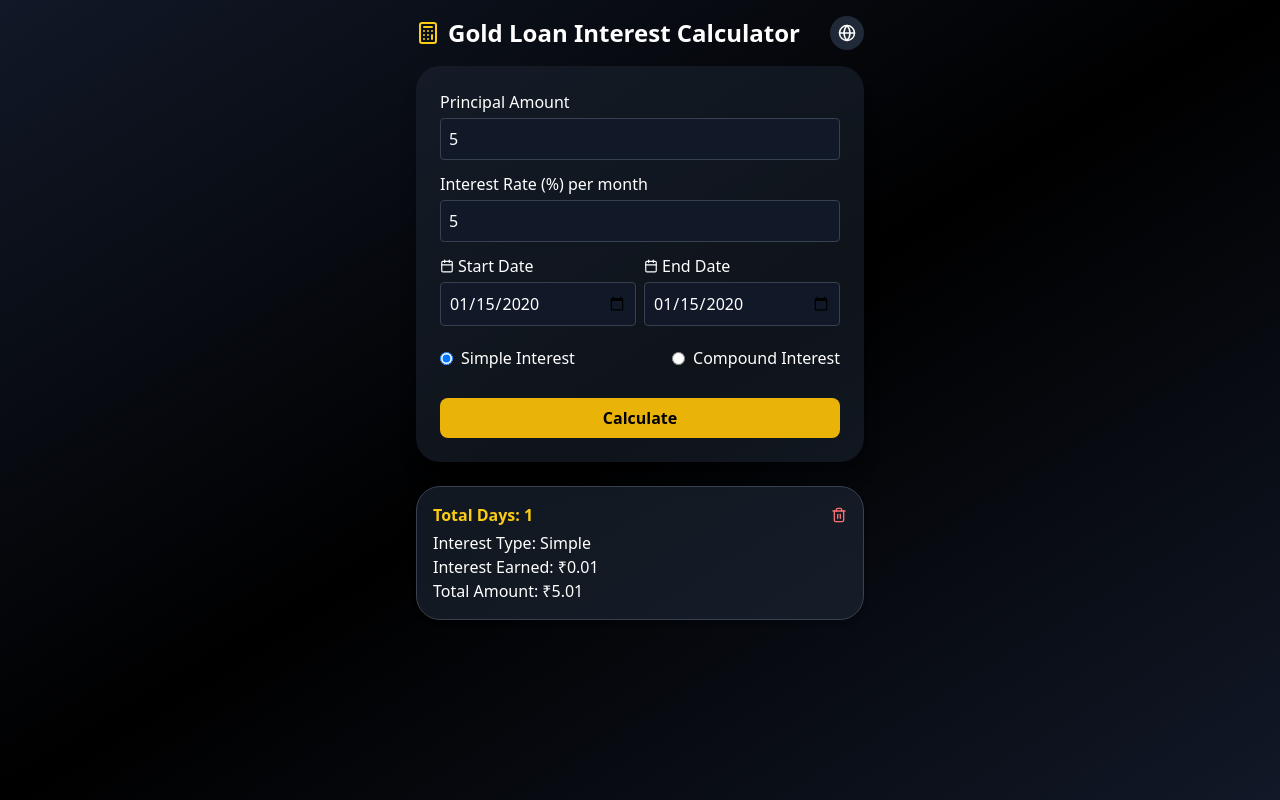
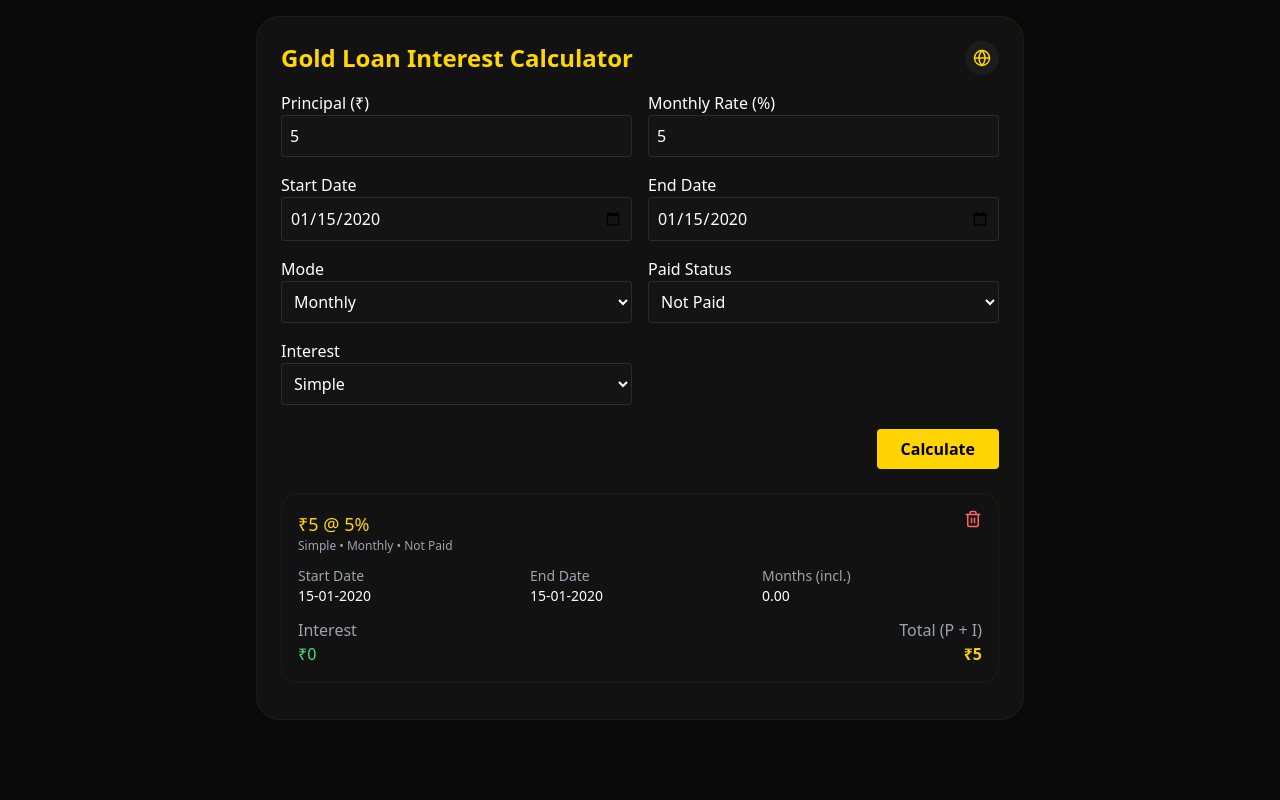
Before and after one commit to VamsikrishnaA/Interest_calculator, a React (Vite) app: page / in a window 1280 px wide. Both pictures are taken after typing "5", "5", "2020-01-15", "2020-01-15" into the empty fields and a click on the button "Calculate". Built offline with nearby package versions, Linux system fonts and the light colour scheme.

Commit message:
Update InterestCalculator.jsx

```diff
--- a/src/components/InterestCalculator.jsx
+++ b/src/components/InterestCalculator.jsx
@@ -1,209 +1,373 @@
 import React, { useState, useEffect } from "react";
-import { motion } from "framer-motion";
-import { Calculator, Calendar, Trash2, FileDown, Globe } from "lucide-react";
+import { motion, AnimatePresence } from "framer-motion";
+import { Trash2, Globe } from "lucide-react";
 
-export default function GoldLoanCalculator() {
+export default function InterestCalculator() {
   const [principal, setPrincipal] = useState("");
-  const [interestRate, setInterestRate] = useState("");
+  const [monthlyRate, setMonthlyRate] = useState("");
   const [startDate, setStartDate] = useState("");
   const [endDate, setEndDate] = useState("");
+  const [mode, setMode] = useState("monthly");
   const [interestType, setInterestType] = useState("simple");
-  const [isTelugu, setIsTelugu] = useState(false);
+  const [paidStatus, setPaidStatus] = useState("not_paid");
   const [results, setResults] = useState([]);
+  const [lang, setLang] = useState("en");
 
-  // Language text mapping
-  const t = (en, te) => (isTelugu ? te : en);
+  // Translation dictionary
+  const dict = {
+    en: {
+      title: "Gold Loan Interest Calculator",
+      principal: "Principal (₹)",
+      rate: "Monthly Rate (%)",
+      start: "Start Date",
+      end: "End Date",
+      mode: "Mode",
+      paidStatus: "Paid Status",
+      not_paid: "Not Paid",
+      paid: "Paid",
+      interestType: "Interest",
+      simple: "Simple",
+      compound: "Compound",
+      calc: "Calculate",
+      days_incl: "Days (incl.)",
+      months_incl: "Months (incl.)",
+      interest_label: "Interest",
+      total_label: "Total (P + I)",
+      monthly: "Monthly",
+      daily: "Daily",
+    },
+    te: {
+      title: "బంగారు లోన్ వడ్డీ లెక్కింపు",
+      principal: "మూలధనం (₹)",
+      rate: "మాస వడ్డీ (%)",
+      start: "ప్రారంభ తేది",
+      end: "ముగింపు తేది",
+      mode: "మోడ్",
+      paidStatus: "చెల్లింపు స్థితి",
+      not_paid: "చెల్లించలేదు",
+      paid: "చెల్లించబడింది",
+      interestType: "వడ్డీ రకం",
+      simple: "సాధారణ",
+      compound: "సంక్లిష్ట",
+      calc: "లెక్కించు",
+      days_incl: "రోజులు (సహా)",
+      months_incl: "మాసాలు (సహా)",
+      interest_label: "వడ్డీ",
+      total_label: "మొత్తం (మూలధనం + వడ్డీ)",
+      monthly: "మాసవారీ",
+      daily: "దినవారీ",
+    },
+  };
+  const t = (k) => dict[lang][k] ?? k;
 
-  const calculateInterest = () => {
-    if (!principal || !interestRate || !startDate || !endDate) return;
+  // History save/load
+  useEffect(() => {
+    const raw = localStorage.getItem("goldcalc_history");
+    if (raw) setResults(JSON.parse(raw));
+  }, []);
+  useEffect(() => {
+    localStorage.setItem("goldcalc_history", JSON.stringify(results));
+  }, [results]);
 
-    const start = new Date(startDate);
-    const end = new Date(endDate);
-    const diffTime = end.getTime() - start.getTime();
-    const totalDays = Math.floor(diffTime / (1000 * 60 * 60 * 24)) + 1; // inclusive days
+  // Helpers
+  const inclusiveDays = (s, e) => {
+    const start = new Date(s);
+    const end = new Date(e);
+    return Math.floor((end - start) / (1000 * 60 * 60 * 24)) + 1;
+  };
+  const round = (n, d = 2) => Math.round(n * 10 ** d) / 10 ** d;
+  const formatDate = (iso) => {
+    const d = new Date(iso);
+    return `${String(d.getDate()).padStart(2, "0")}-${String(
+      d.getMonth() + 1
+    ).padStart(2, "0")}-${d.getFullYear()}`;
+  };
 
-    let totalAmount = 0;
-    let totalInterest = 0;
-    let remainingDays = totalDays;
-    let p = parseFloat(principal);
-    const rate = parseFloat(interestRate);
+  // Month counting logic (your custom rule)
+  const getMonthsCount = (start, end) => {
+    const s = new Date(start);
+    const e = new Date(end);
+    let months = 0;
+    let temp = new Date(s);
+    while (true) {
+      const next = new Date(temp);
+      next.setMonth(next.getMonth() + 1);
+      if (next <= e) {
+        months++;
+        temp = next;
+      } else break;
+    }
+    const totalDays = inclusiveDays(start, end);
+    const covered = inclusiveDays(start, temp.toISOString().split("T")[0]);
+    const remaining = totalDays - covered;
+    let monthsCount = months;
+    if (remaining < 6) monthsCount += 0;
+    else if (remaining <= 16) monthsCount += 0.5;
+    else monthsCount += 1;
+    return { monthsCount, totalDays };
+  };
+
+  // Main calculation
+  const calculate = () => {
+    if (!principal || !monthlyRate || !startDate || !endDate) return;
+    const P = Number(principal);
+    const r = Number(monthlyRate);
+    const { monthsCount, totalDays } = getMonthsCount(startDate, endDate);
+    let interest = 0,
+      total = 0;
 
     if (interestType === "simple") {
-      totalInterest = (p * rate * totalDays) / (30 * 100);
-      totalAmount = p + totalInterest;
+      if (mode === "daily") {
+        const dRate = r / 30 / 100;
+        interest = P * dRate * totalDays;
       } else {
-      let years = Math.floor(remainingDays / 365);
-      let extraDays = remainingDays % 365;
-
-      for (let i = 0; i < years; i++) {
-        const interest = (p * rate * 365) / (30 * 100);
-        p += interest;
+        interest = P * (r / 100) * monthsCount;
+      }
+      if (paidStatus === "paid" && mode === "monthly" && monthsCount >= 1)
+        interest -= P * (r / 100);
+      total = P + interest;
+    } else {
+      if (mode === "daily") {
+        const dRate = r / 30 / 100;
+        let rem = totalDays,
+          curP = P,
+          totInt = 0;
+        while (rem >= 365) {
+          const block = curP * dRate * 365;
+          totInt += block;
+          curP += block;
+          rem -= 365;
+        }
+        if (rem > 0) totInt += curP * dRate * rem;
+        interest = totInt;
+      } else {
+        let rem = monthsCount,
+          curP = P,
+          totInt = 0;
+        while (rem >= 12) {
+          const block = curP * (r / 100) * 12;
+          totInt += block;
+          curP += block;
+          rem -= 12;
+        }
+        if (rem > 0) totInt += curP * (r / 100) * rem;
+        interest = totInt;
+      }
+      if (paidStatus === "paid" && mode === "monthly" && monthsCount >= 1)
+        interest -= P * (r / 100);
+      total = P + interest;
     }
 
-      const lastInterest = (p * rate * extraDays) / (30 * 100);
-      totalInterest = p - principal + lastInterest;
-      totalAmount = p + lastInterest;
-    }
-
-    const result = {
-      principal,
-      rate: interestRate,
+    setResults((prev) => [
+      {
+        id: Date.now(),
+        principal: round(P),
+        monthlyRate: r,
         startDate,
         endDate,
+        mode,
+        interestType,
+        paidStatus,
+        interest: round(interest),
+        total: round(total),
+        monthsCount,
         totalDays,
-      totalInterest: totalInterest.toFixed(2),
-      totalAmount: totalAmount.toFixed(2),
-      type: interestType,
-      id: Date.now(),
+      },
+      ...prev,
+    ]);
   };
 
-    setResults([result, ...results]);
+  const del = (id) => setResults((p) => p.filter((x) => x.id !== id));
+
+  const formAnim = {
+    hidden: { opacity: 0, y: -15 },
+    visible: { opacity: 1, y: 0, transition: { duration: 0.4 } },
   };
-
-  const deleteResult = (id) => {
-    setResults(results.filter((r) => r.id !== id));
-  };
+  const cardAnim = (i) => ({
+    hidden: { opacity: 0, y: 15 },
+    visible: {
+      opacity: 1,
+      y: 0,
+      transition: { delay: i * 0.05, type: "spring", stiffness: 120 },
+    },
+    exit: { opacity: 0, y: -10, transition: { duration: 0.25 } },
+  });
 
   return (
-    <div className="min-h-screen bg-gradient-to-br from-gray-900 via-black to-gray-900 flex flex-col items-center text-white p-4">
-      <div className="flex justify-between items-center w-full max-w-md mb-4">
-        <h1 className="text-2xl font-bold flex items-center gap-2">
-          <Calculator className="text-yellow-400" />
-          {t("Gold Loan Interest Calculator", "బంగారు లోన్ వడ్డీ లెక్కించు")}
-        </h1>
+    <div className="min-h-screen flex justify-center items-start p-4 bg-[#0a0a0a] text-white">
+      <style>{`
+        .panel { background:#121212; border:1px solid rgba(255,215,64,0.05);}
+        .input-dark {background:#141414;border:1px solid rgba(255,255,255,0.1);color:#fff;}
+        .btn-gold {background:#ffd400;color:#000;font-weight:700;}
+        .btn-gold:hover {filter:brightness(0.95);}
+        .gold-text{color:#ffd700;}
+      `}</style>
+
+      <div className="w-full max-w-3xl panel rounded-2xl p-6">
+        <motion.div variants={formAnim} initial="hidden" animate="visible">
+          <div className="flex justify-between items-center mb-4">
+            <h1 className="text-2xl font-bold gold-text">{t("title")}</h1>
             <button
-          onClick={() => setIsTelugu(!isTelugu)}
-          className="p-2 bg-gray-800 rounded-full hover:bg-yellow-500 transition"
-          title={t("Toggle Language", "భాష మార్చు")}
+              className="p-2 rounded-full bg-[#1c1c1c]"
+              onClick={() => setLang((l) => (l === "en" ? "te" : "en"))}
+              title={lang === "en" ? "Switch to Telugu" : "Switch to English"}
             >
-          <Globe size={18} />
+              <Globe size={18} color="#ffd700" />
             </button>
           </div>
 
-      <motion.div
-        initial={{ opacity: 0, y: 30 }}
-        animate={{ opacity: 1, y: 0 }}
-        className="bg-gray-800 bg-opacity-50 p-6 rounded-2xl shadow-xl w-full max-w-md"
-      >
-        <div className="grid gap-3">
+          <div className="grid grid-cols-1 md:grid-cols-2 gap-4">
             <div>
-            <label className="block mb-1">
-              {t("Principal Amount", "మూలధనం (Principal)")}
-            </label>
+              <label>{t("principal")}</label>
               <input
                 type="number"
+                className="w-full p-2 rounded input-dark"
                 value={principal}
                 onChange={(e) => setPrincipal(e.target.value)}
-              className="w-full p-2 rounded bg-gray-900 border border-gray-700"
-              placeholder={t("Enter amount", "మొత్తం నమోదు చేయండి")}
+              />
+            </div>
+            <div>
+              <label>{t("rate")}</label>
+              <input
+                type="number"
+                className="w-full p-2 rounded input-dark"
+                value={monthlyRate}
+                onChange={(e) => setMonthlyRate(e.target.value)}
+              />
+            </div>
+            <div>
+              <label>{t("start")}</label>
+              <input
+                type="date"
+                className="w-full p-2 rounded input-dark"
+                value={startDate}
+                onChange={(e) => setStartDate(e.target.value)}
+              />
+            </div>
+            <div>
+              <label>{t("end")}</label>
+              <input
+                type="date"
+                className="w-full p-2 rounded input-dark"
+                value={endDate}
+                onChange={(e) => setEndDate(e.target.value)}
               />
             </div>
 
             <div>
-            <label className="block mb-1">
-              {t("Interest Rate (%) per month", "వడ్డీ రేటు (%) నెలకు")}
-            </label>
-            <input
-              type="number"
-              value={interestRate}
-              onChange={(e) => setInterestRate(e.target.value)}
-              className="w-full p-2 rounded bg-gray-900 border border-gray-700"
-              placeholder={t("Enter interest rate", "వడ్డీ రేటు నమోదు చేయండి")}
-            />
+              <label>{t("mode")}</label>
+              <select
+                value={mode}
+                className="w-full p-2 rounded input-dark"
+                onChange={(e) => setMode(e.target.value)}
+              >
+                <option value="monthly">{t("monthly")}</option>
+                <option value="daily">{t("daily")}</option>
+              </select>
             </div>
 
-          <div className="flex gap-2">
-            <div className="flex-1">
-              <label className="block mb-1 flex items-center gap-1">
-                <Calendar size={14} />
-                {t("Start Date", "ప్రారంభ తేదీ")}
-              </label>
-              <input
-                type="date"
-                value={startDate}
-                onChange={(e) => setStartDate(e.target.value)}
-                className="w-full p-2 rounded bg-gray-900 border border-gray-700"
-              />
+            {mode === "monthly" && (
+              <div>
+                <label>{t("paidStatus")}</label>
+                <select
+                  value={paidStatus}
+                  className="w-full p-2 rounded input-dark"
+                  onChange={(e) => setPaidStatus(e.target.value)}
+                >
+                  <option value="not_paid">{t("not_paid")}</option>
+                  <option value="paid">{t("paid")}</option>
+                </select>
               </div>
-            <div className="flex-1">
-              <label className="block mb-1 flex items-center gap-1">
-                <Calendar size={14} />
-                {t("End Date", "ముగింపు తేదీ")}
-              </label>
-              <input
-                type="date"
-                value={endDate}
-                onChange={(e) => setEndDate(e.target.value)}
-                className="w-full p-2 rounded bg-gray-900 border border-gray-700"
-              />
+            )}
+
+            <div>
+              <label>{t("interestType")}</label>
+              <select
+                value={interestType}
+                className="w-full p-2 rounded input-dark"
+                onChange={(e) => setInterestType(e.target.value)}
+              >
+                <option value="simple">{t("simple")}</option>
+                <option value="compound">{t("compound")}</option>
+              </select>
+            </div>
+
+            <div className="md:col-span-2 flex justify-end">
+              <motion.button
+                whileTap={{ scale: 0.96 }}
+                className="btn-gold px-6 py-2 rounded mt-2"
+                onClick={calculate}
+              >
+                {t("calc")}
+              </motion.button>
+            </div>
+          </div>
+        </motion.div>
+
+        {/* Result history */}
+        <div className="mt-6">
+          <AnimatePresence>
+            {results.map((r, i) => (
+              <motion.div
+                key={r.id}
+                variants={cardAnim(i)}
+                initial="hidden"
+                animate="visible"
+                exit="exit"
+                className="panel rounded-xl p-4 mb-3"
+              >
+                <div className="flex justify-between items-start">
+                  <div>
+                    <div className="text-lg gold-text">
+                      ₹{r.principal} @ {r.monthlyRate}%
+                    </div>
+                    <div className="text-xs text-gray-400">
+                      {t(r.interestType)} • {t(r.mode)}{" "}
+                      {r.mode === "monthly" ? `• ${t(r.paidStatus)}` : ""}
+                    </div>
+                  </div>
+                  <button onClick={() => del(r.id)}>
+                    <Trash2 size={18} color="#ff6666" />
+                  </button>
+                </div>
+
+                <div className="grid grid-cols-1 md:grid-cols-3 gap-3 mt-3 text-sm">
+                  <div>
+                    <div className="text-gray-400">{t("start")}</div>
+                    <div>{formatDate(r.startDate)}</div>
+                  </div>
+                  <div>
+                    <div className="text-gray-400">{t("end")}</div>
+                    <div>{formatDate(r.endDate)}</div>
+                  </div>
+                  <div>
+                    <div className="text-gray-400">
+                      {r.mode === "daily" ? t("days_incl") : t("months_incl")}
+                    </div>
+                    <div>
+                      {r.mode === "daily"
+                        ? r.totalDays
+                        : r.monthsCount.toFixed(2)}
+                    </div>
                   </div>
                 </div>
 
-          <div className="flex justify-between items-center mt-2">
-            <label className="flex items-center gap-2">
-              <input
-                type="radio"
-                name="type"
-                value="simple"
-                checked={interestType === "simple"}
-                onChange={() => setInterestType("simple")}
-              />
-              {t("Simple Interest", "సాధా వడ్డి")}
-            </label>
-            <label className="flex items-center gap-2">
-              <input
-                type="radio"
-                name="type"
-                value="compound"
-                checked={interestType === "compound"}
-                onChange={() => setInterestType("compound")}
-              />
-              {t("Compound Interest", "మిశ్ర వడ్డి")}
-            </label>
+                <div className="flex justify-between mt-3">
+                  <div>
+                    <div className="text-gray-400">{t("interest_label")}</div>
+                    <div className="text-green-400">₹{r.interest}</div>
                   </div>
-
-          <motion.button
-            whileTap={{ scale: 0.95 }}
-            onClick={calculateInterest}
-            className="w-full bg-yellow-500 text-black font-bold py-2 rounded-lg mt-4 hover:bg-yellow-400 transition"
-          >
-            {t("Calculate", "లెక్కించు")}
-          </motion.button>
+                  <div className="text-right">
+                    <div className="text-gray-400">{t("total_label")}</div>
+                    <div className="text-yellow-400 font-semibold">
+                      ₹{r.total}
+                    </div>
+                  </div>
                 </div>
               </motion.div>
-
-      {/* Results Section */}
-      <div className="w-full max-w-md mt-6 space-y-3">
-        {results.map((r) => (
-          <motion.div
-            key={r.id}
-            initial={{ opacity: 0, y: 10 }}
-            animate={{ opacity: 1, y: 0 }}
-            className="bg-gray-800 bg-opacity-60 p-4 rounded-2xl shadow-md border border-gray-700"
-          >
-            <div className="flex justify-between items-center mb-1">
-              <span className="text-yellow-400 font-semibold">
-                {t("Total Days", "మొత్తం రోజులు")}: {r.totalDays}
-              </span>
-              <button onClick={() => deleteResult(r.id)}>
-                <Trash2 size={16} className="text-red-400 hover:text-red-600" />
-              </button>
+            ))}
+          </AnimatePresence>
         </div>
-            <p>
-              {t("Interest Type", "వడ్డి రకం")}:{" "}
-              {r.type === "simple"
-                ? t("Simple", "సాధా")
-                : t("Compound", "మిశ్ర")}
-            </p>
-            <p>
-              {t("Interest Earned", "వడ్డీ మొత్తం")}: ₹{r.totalInterest}
-            </p>
-            <p>
-              {t("Total Amount", "మొత్తం చెల్లించవలసిన మొత్తం")}: ₹
-              {r.totalAmount}
-            </p>
-          </motion.div>
-        ))}
       </div>
     </div>
   );
```
Lines whose indentation alone changed are shown as unchanged.
